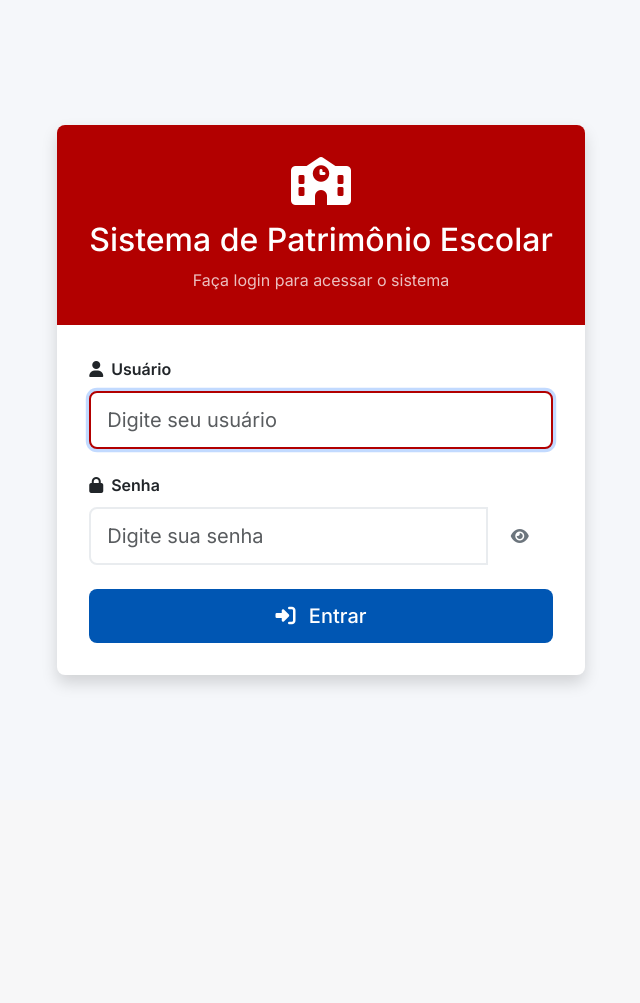
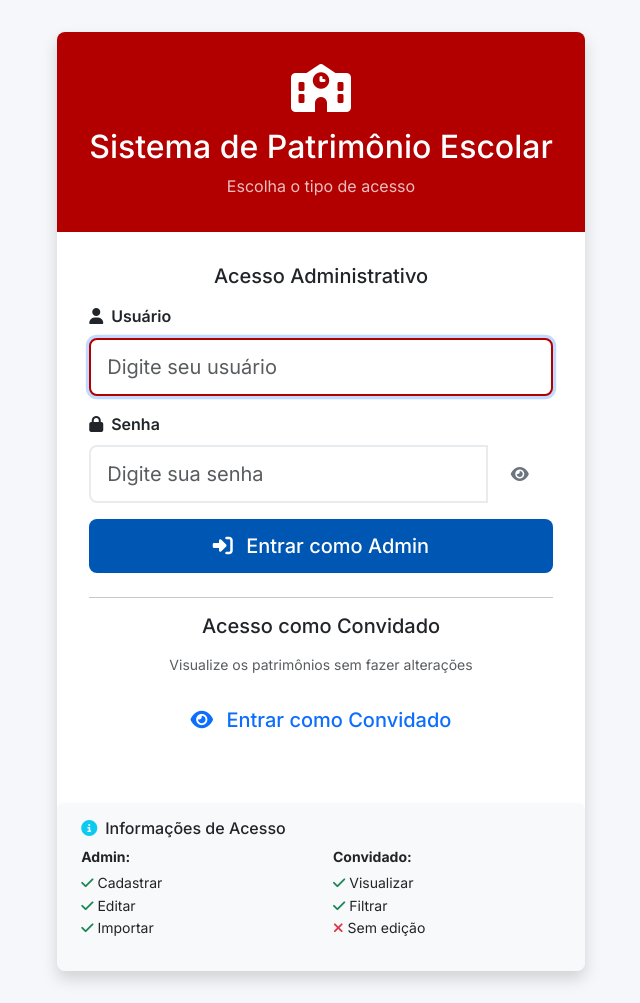
Before and after one commit to VictorDnzb/CASP, a Flask app: page /login in a window 1280 px wide. Shown: the part 197-1200 px from the top of the page, without its empty margins (319-959 px from the left). Before the commit the page ends 884 px from the top, so only its background shows below. Run offline with Flask 3, Linux system fonts and the light colour scheme.

Commit message:
Update login.html

```diff
--- a/CASP/CASP/SRC/templates/login.html
+++ b/CASP/CASP/SRC/templates/login.html
@@ -10,12 +10,16 @@
                 <i class="fas fa-school mb-3 d-block" style="font-size: 3rem;"></i>
                 Sistema de Patrimônio Escolar
             </h2>
-            <p class="mb-0 mt-2 opacity-75">Faça login para acessar o sistema</p>
+            <p class="mb-0 mt-2 opacity-75">Escolha o tipo de acesso</p>
         </div>
 
         <div class="login-body">
+            <!-- Acesso Administrativo -->
+            <div class="mb-4">
+                <h5 class="text-center mb-3">Acesso Administrativo</h5>
                 <form method="POST" class="needs-validation" novalidate>
-                <div class="mb-4">
+                    <input type="hidden" name="tipo" value="admin">
+                    <div class="mb-3">
                         <label for="username" class="form-label">
                             <i class="fas fa-user me-2"></i>Usuário
                         </label>
@@ -31,7 +35,7 @@
                         </div>
                     </div>
 
-                <div class="mb-4">
+                    <div class="mb-3">
                         <label for="password" class="form-label">
                             <i class="fas fa-lock me-2"></i>Senha
                         </label>
@@ -59,11 +63,59 @@
                     <div class="d-grid">
                         <button type="submit" class="btn btn-primary btn-lg">
                             <i class="fas fa-sign-in-alt me-2"></i>
-                        Entrar
+                            Entrar como Admin
                         </button>
                     </div>
                 </form>
+            </div>
 
+            <hr>
+
+            <!-- Acesso Convidado -->
+            <div>
+                <h5 class="text-center mb-3">Acesso como Convidado</h5>
+                <p class="text-muted text-center small mb-3">
+                    Visualize os patrimônios sem fazer alterações
+                </p>
+                <form method="POST">
+                    <input type="hidden" name="tipo" value="convidado">
+                    <input type="hidden" name="username" value="convidado">
+                    <input type="hidden" name="password" value="convidado123">
+                    <div class="d-grid">
+                        <button type="submit" class="btn btn-outline-primary btn-lg">
+                            <i class="fas fa-eye me-2"></i>
+                            Entrar como Convidado
+                        </button>
+                    </div>
+                </form>
+            </div>
+        </div>
+
+        <!-- Informações sobre os acessos -->
+        <div class="login-footer mt-4">
+            <div class="card bg-light">
+                <div class="card-body py-3">
+                    <h6 class="mb-2"><i class="fas fa-info-circle me-2 text-info"></i>Informações de Acesso</h6>
+                    <div class="row small">
+                        <div class="col-6">
+                            <strong>Admin:</strong>
+                            <ul class="list-unstyled mt-1">
+                                <li><i class="fas fa-check text-success me-1"></i>Cadastrar</li>
+                                <li><i class="fas fa-check text-success me-1"></i>Editar</li>
+                                <li><i class="fas fa-check text-success me-1"></i>Importar</li>
+                            </ul>
+                        </div>
+                        <div class="col-6">
+                            <strong>Convidado:</strong>
+                            <ul class="list-unstyled mt-1">
+                                <li><i class="fas fa-check text-success me-1"></i>Visualizar</li>
+                                <li><i class="fas fa-check text-success me-1"></i>Filtrar</li>
+                                <li><i class="fas fa-times text-danger me-1"></i>Sem edição</li>
+                            </ul>
+                        </div>
+                    </div>
+                </div>
+            </div>
         </div>
     </div>
 </div>
@@ -91,16 +143,24 @@ document.addEventListener('DOMContentLoaded', function() {
         usernameInput.focus();
     }
 
-    const form = document.querySelector('form');
-    if (form) {
+    // Loading para ambos os formulários
+    const forms = document.querySelectorAll('form');
+    forms.forEach(form => {
         form.addEventListener('submit', function(e) {
             const submitBtn = form.querySelector('button[type="submit"]');
             if (submitBtn) {
-                submitBtn.innerHTML = '<span class="loading"></span> Entrando...';
+                const originalText = submitBtn.innerHTML;
+                submitBtn.innerHTML = '<span class="spinner-border spinner-border-sm me-2"></span> Entrando...';
                 submitBtn.disabled = true;
+
+                // Revert after 3 seconds if there's an error
+                setTimeout(() => {
+                    submitBtn.innerHTML = originalText;
+                    submitBtn.disabled = false;
+                }, 3000);
             }
         });
-    }
+    });
 });
 </script>
 {% endblock %}
```
Lines whose indentation alone changed are shown as unchanged.
